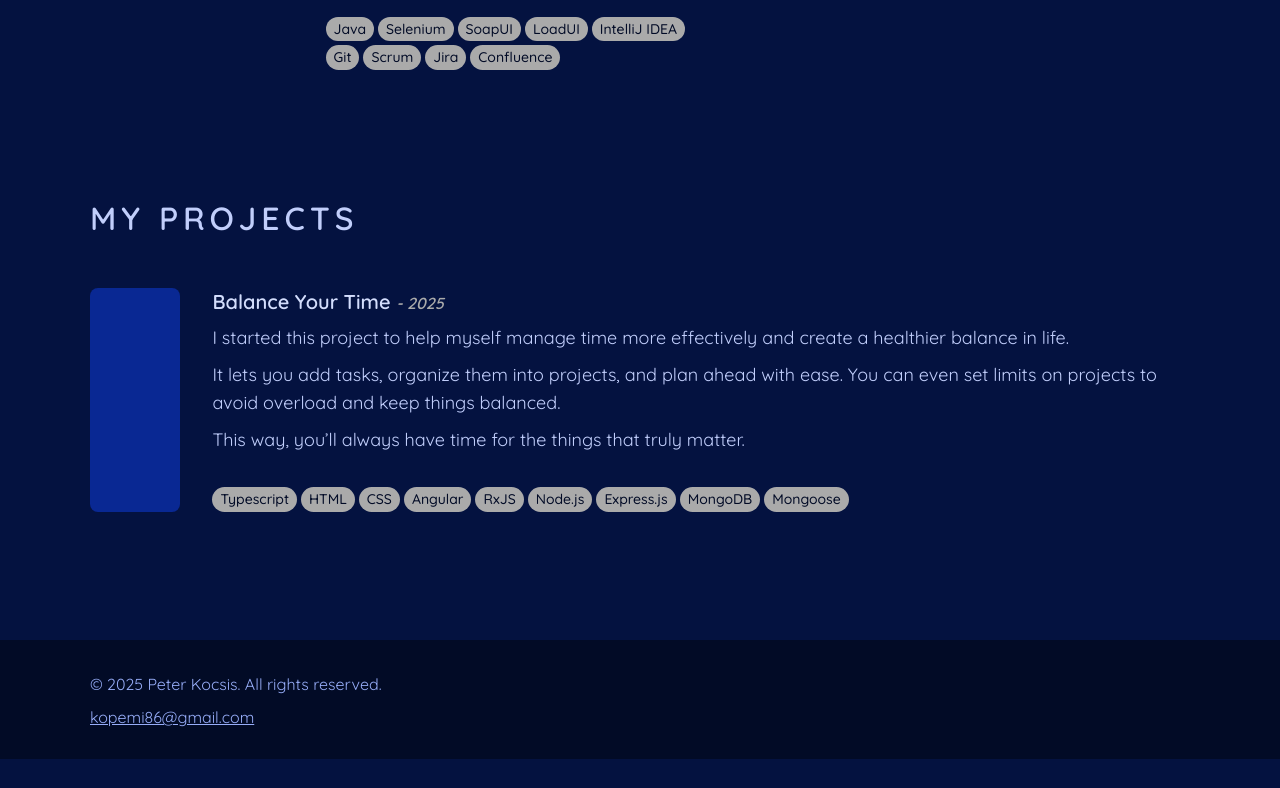
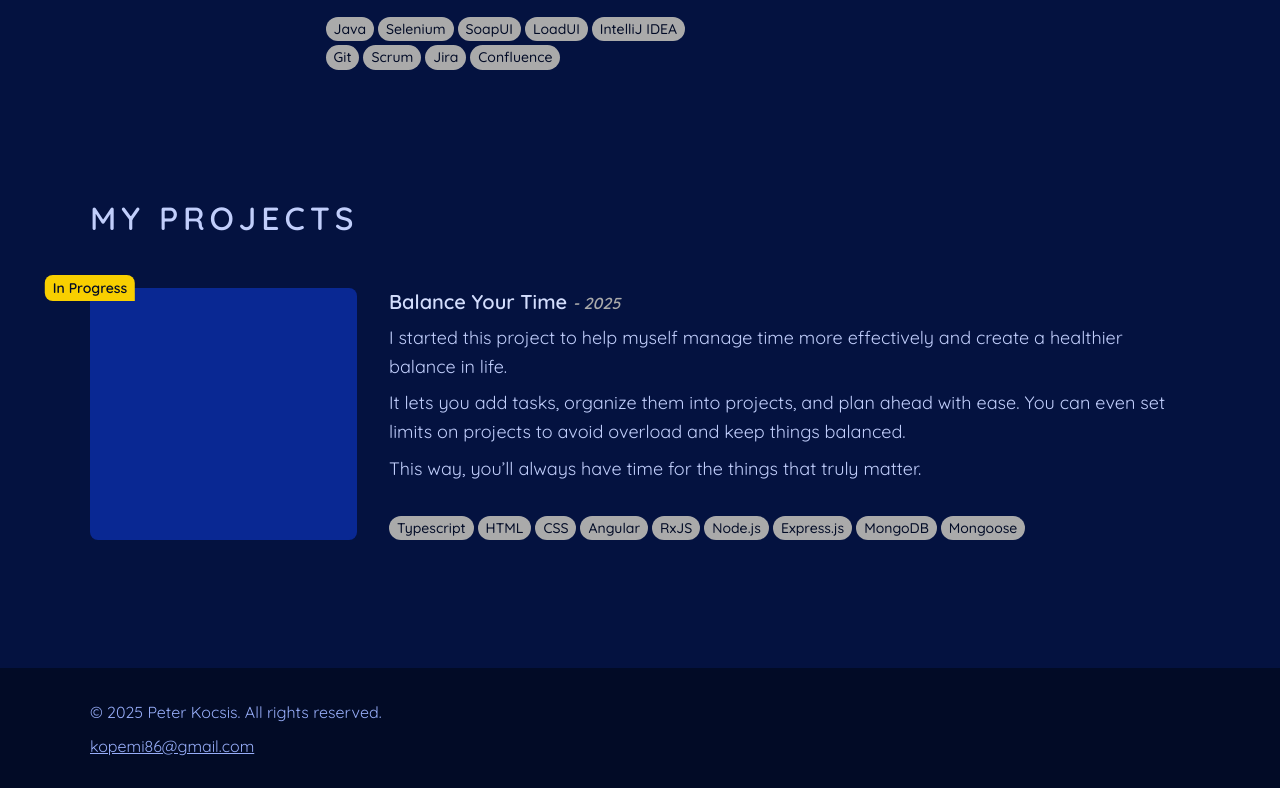
Before and after one commit to PeterKocsis/personal-page, a website: page index.html in a window 1280 px wide. Shown: the part 3197-3985 px from the top of the page. Before the commit the page ends 3956 px from the top, so only its background shows below. Drawn offline with nearby package versions, Linux system fonts and the light colour scheme; files that its build step writes are made by us from their sources.

Commit message:
Fine tune project item style and add project status

```diff
--- a/index.html
+++ b/index.html
@@ -470,7 +470,7 @@
         <h2 class="main-section-title">My Projects</h2>
         <div class="projects">
             <a class="project-card" href="#">
-                <div class="project-image"></div>
+                <div class="project-image project-status"></div>
                 <div class="project-details">
                     <hgroup class="project-header">
                         <h3 class="project-title">Balance Your Time <span class="project-date"> - 2025</span></h3>
--- a/sass/components/_projects.scss
+++ b/sass/components/_projects.scss
@@ -21,6 +21,7 @@
   display: flex;
   flex-direction: column;
   gap: 3.2rem;
+  flex: 3;
 }
 
 .project-date {
@@ -33,10 +34,29 @@
 }
 
 .project-image {
-  width: 120px;
-
+  flex: 1;
   background-color: $main-color-lighter;
   border-radius: 0.8rem;
+}
+
+.project-status {
+  position: relative;
+  display: inline-block;
+
+  &::after {
+    content: "In Progress";
+    position: absolute;
+    top: 0;
+    left: 0;
+    transform: translate(-50%, -50%);
+    font-size: $font-size-xs;
+    font-weight: 600;
+    color: $main-color-dark;
+    background-color: $accent-color-dark;
+    padding: 0.4rem 0.8rem;
+    border-radius: 0.8rem;
+    border-bottom-right-radius: 0;
+  }
 }
 
 .project-header {
```
